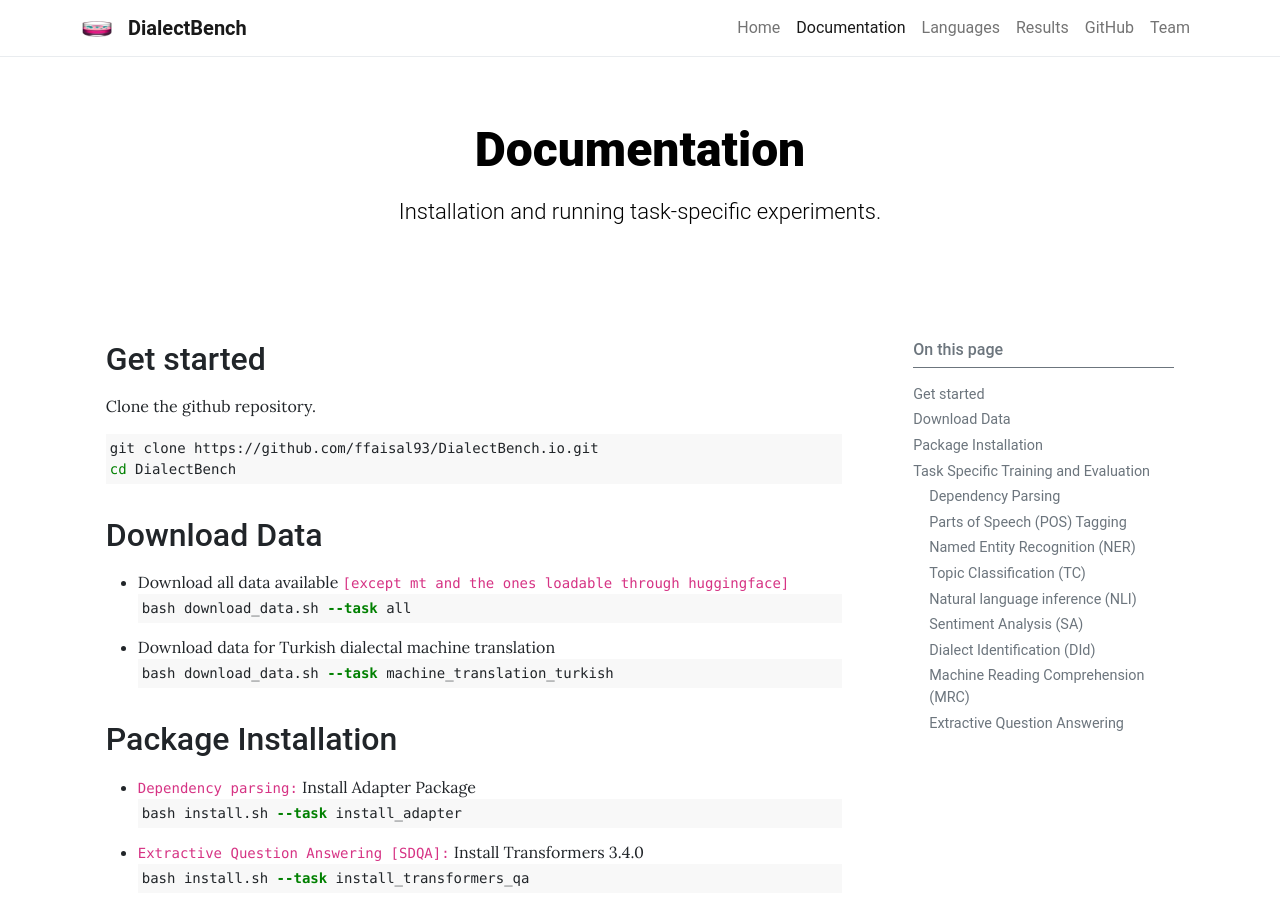
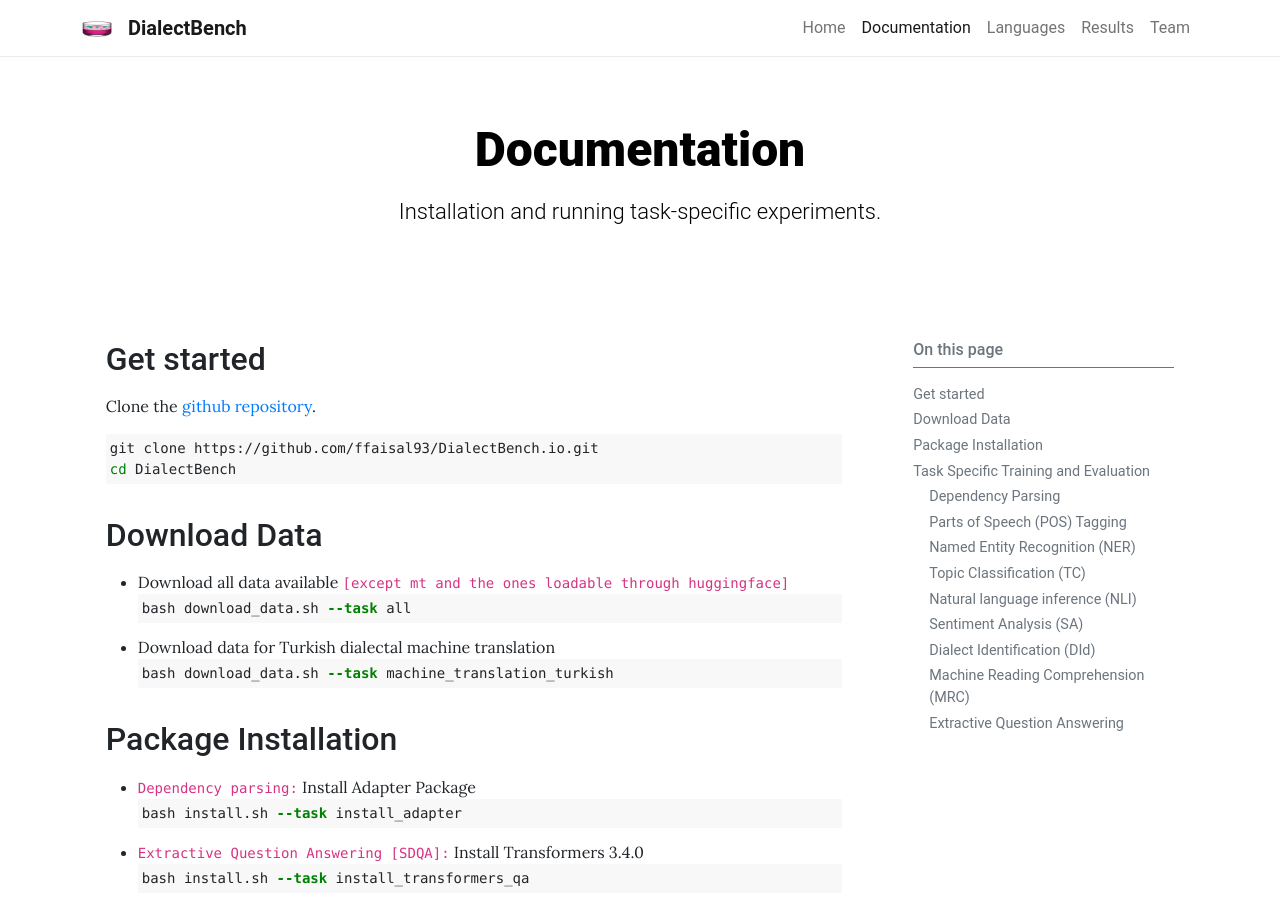
Before and after one commit to ffaisal93/DialectBench.io, a Jekyll site: the page built from pages/readme.md, in a window 1280 px wide and 900 px high. Built offline with Jekyll 4.4.1, drawn with Linux system fonts in a browser that asks for light colours.

Commit message:
readme updated

````diff
--- a/_data/navigation.yml
+++ b/_data/navigation.yml
@@ -8,8 +8,6 @@
   href: /languages/
 - text: Results
   href: /results/
-- text: GitHub
-  href: https://github.com/ffaisal93/DialectBench
 - text: Team
   href: /team/
   new_window: true
--- a/pages/readme.md
+++ b/pages/readme.md
@@ -16,7 +16,7 @@ The source file for this page is [`pages/docs/markdown.md`](https://raw.githubus
 
 ## Get started
 
-Clone the github repository.
+Clone the [github repository](https://github.com/ffaisal93/DialectBench).
 
 ```bash
 git clone https://github.com/ffaisal93/DialectBench.io.git
````
